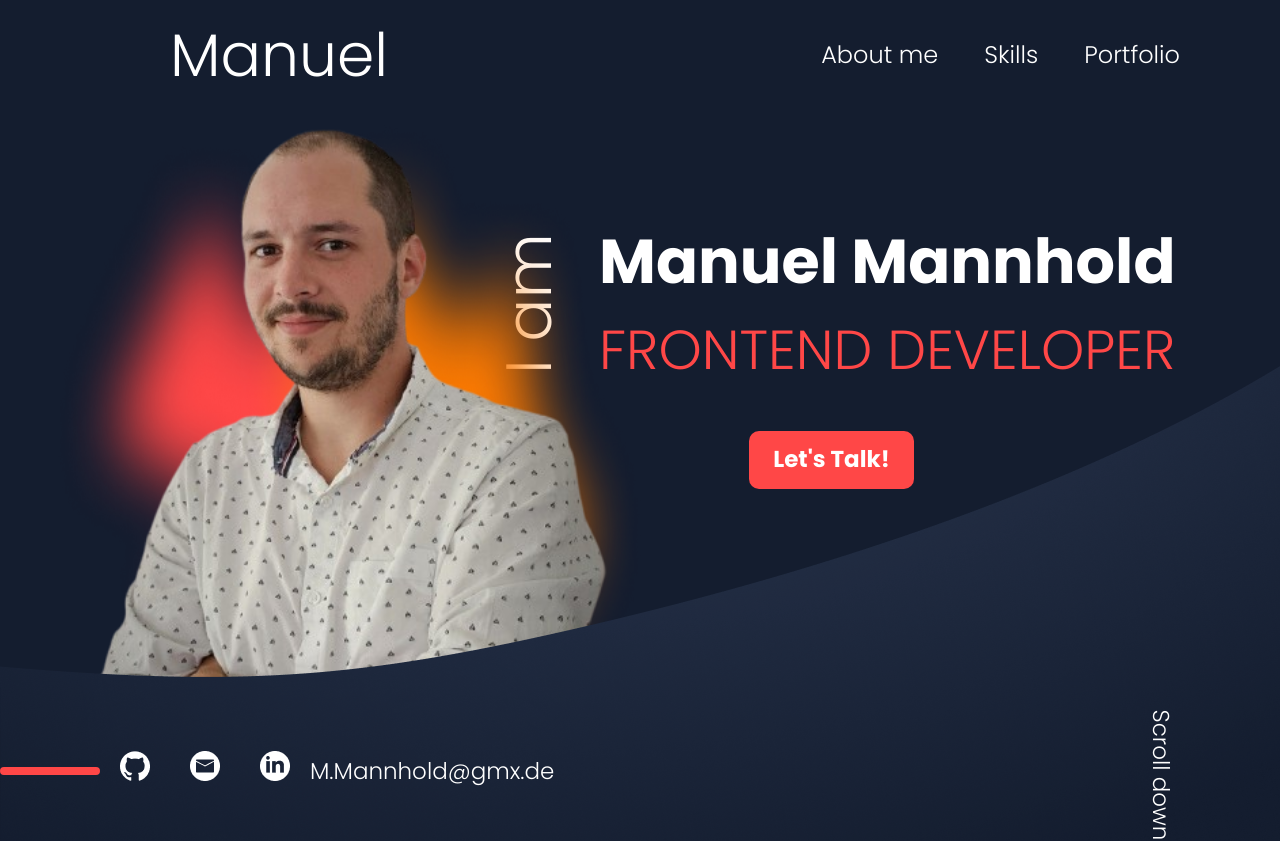
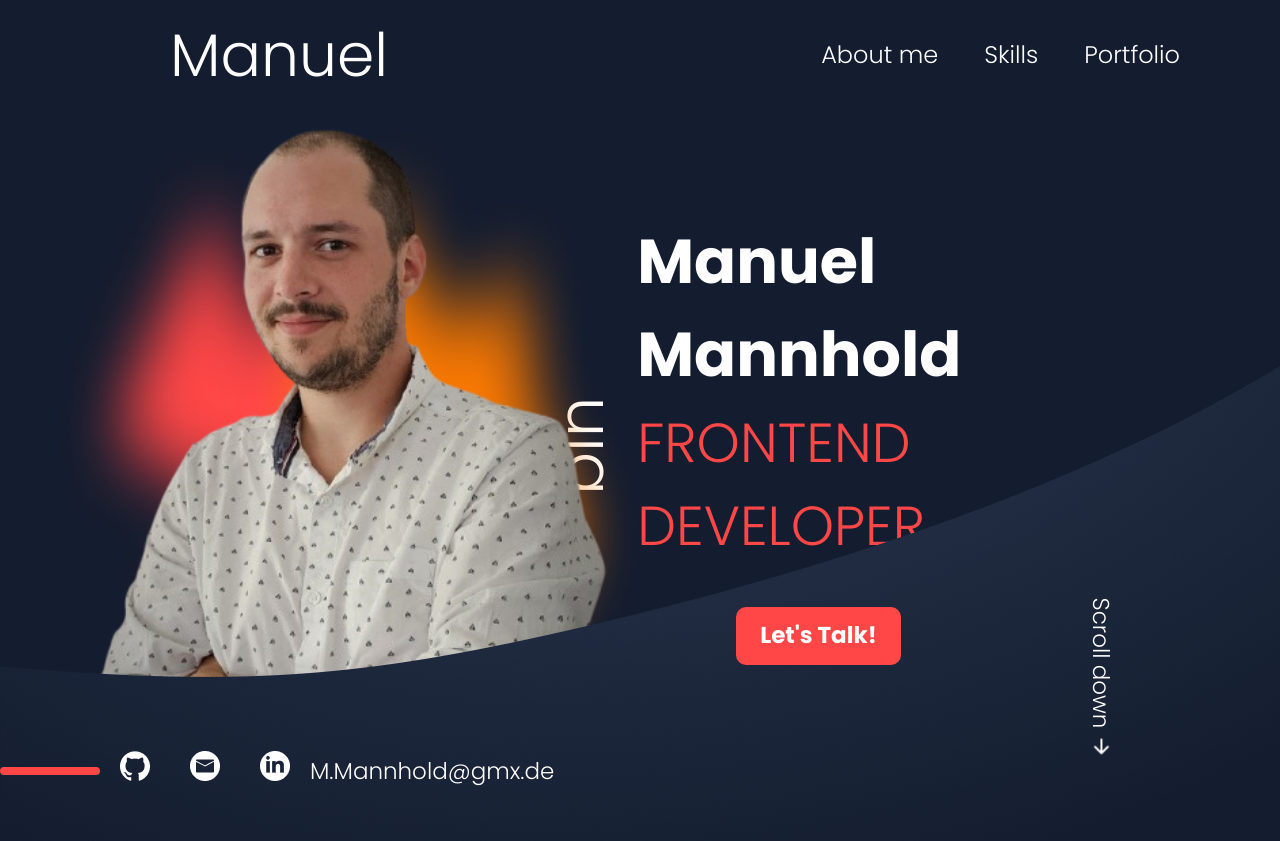
Before and after one commit to ManuelMannhold/portfolio, an Angular app: page / in a window 1280 px wide. Shown: the top 841 px of the page. Built offline with nearby package versions, Linux system fonts and the light colour scheme; a web font is replaced by a local one.

Commit message:
fix responive

```diff
--- a/angular.json
+++ b/angular.json
@@ -97,5 +97,8 @@
         }
       }
     }
+  },
+  "cli": {
+    "analytics": false
   }
 }
--- a/src/app/contact/contact.component.scss
+++ b/src/app/contact/contact.component.scss
@@ -1,3 +1,11 @@
+.border-red {
+    border: 1px solid red;
+}
+
+.border-green {
+    border: 1px solid green;
+}
+
 .contact-container {
     width: 100%;
     height: auto;
--- a/src/app/contact/contact.component.ts
+++ b/src/app/contact/contact.component.ts
@@ -51,5 +51,4 @@ export class ContactComponent {
         }
     }
 }
-
 }
--- a/src/app/header/header.component.html
+++ b/src/app/header/header.component.html
@@ -17,7 +17,7 @@
         <div class="profil-info">
             <div>
                 <span>
-                    <p>I am</p>
+                    <p>Ich bin</p>
                 </span>
                 <span>
                     <h1>Manuel Mannhold</h1>
--- a/src/app/header/header.component.scss
+++ b/src/app/header/header.component.scss
@@ -115,9 +115,8 @@
 
 .scroll-down {
     position: absolute;
-    bottom: 140px;
-    top: 773px;
-    right: 40px;
+    bottom: 0;
+    right: 100px;
     color: white;
     z-index: 600;
     transform: rotate(90deg);
--- a/src/app/portfolio/portfolio.component.scss
+++ b/src/app/portfolio/portfolio.component.scss
@@ -118,13 +118,6 @@ header {
     align-items: center;
     flex-direction: row-reverse;
     text-align: right;
-
-    .el-pollo-loco-project-image {
-        width: 50%;
-        img {
-            width: 100%;
-        }
-    }
 }
 
 .el-pollo-loco-project-info {
@@ -159,4 +152,21 @@ header {
             font-size: 70px;
         }
     }
+
+    .join-project {
+
+        .join-project-info{
+        width: unset;
+    }
+    }
+
+    .el-pollo-locco-project {
+        margin-top: 70px;
+    }
+
+        .el-pollo-loco-project-info {
+            width: unset;
+            align-items: unset;
+        }
+
 }
```
